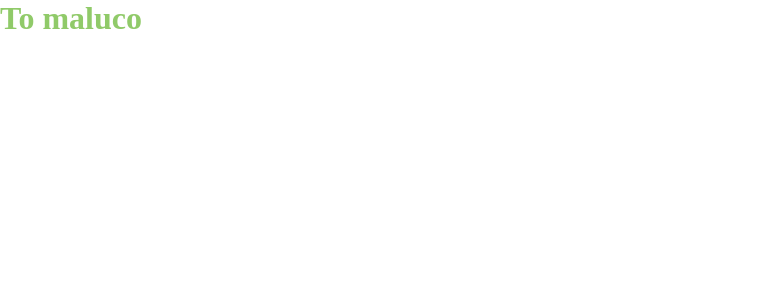
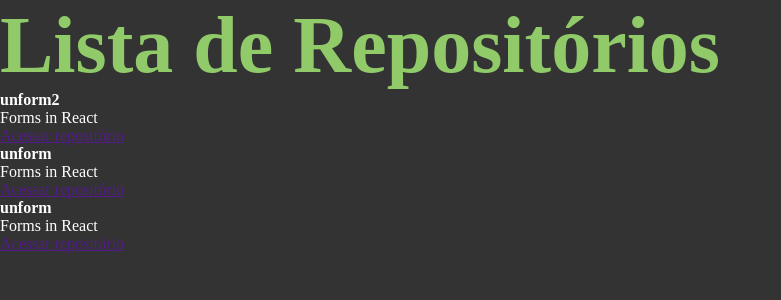
Before and after one commit to PeterTechDev/Github-Explorer, a React app: page / in a window 1280 px wide. Shown: the top 300 px of the page, without its empty margins (0-781 px from the left). Built offline with nearby package versions, Linux system fonts and the light colour scheme.

Commit message:
components

```diff
--- a/src/App.jsx
+++ b/src/App.jsx
@@ -1,6 +1,7 @@
+import { RepositoryList } from './components/RepositoryList';
 import './styles/global.scss';
 
 export function App() {
+  return <RepositoryList/>
 
-  return <h1> To maluco </h1>;
 }
--- /dev/null
+++ b/src/Components/RepositoryList.jsx
@@ -0,0 +1,36 @@
+const repositoryName = 'unform2';
+
+export function RepositoryList() {
+  return (
+    <section className="repository-list">
+      <h1>Lista de Repositórios</h1>
+
+      <ul>
+        <li>
+          <strong>{repositoryName}</strong>
+          <p>Forms in React</p>
+
+          <a href="">
+            Acessar repositório
+          </a>
+        </li>
+        <li>
+          <strong>unform</strong>
+          <p>Forms in React</p>
+
+          <a href="">
+            Acessar repositório
+          </a>
+        </li>
+        <li>
+          <strong>unform</strong>
+          <p>Forms in React</p>
+
+          <a href="">
+            Acessar repositório
+          </a>
+        </li>
+      </ul>
+    </section>
+  );
+}
--- a/src/styles/global.scss
+++ b/src/styles/global.scss
@@ -6,9 +6,12 @@
 }
 
 body {
-  font: Arial, Helvetica, sans-serif;
+  font: 16px, "Helvetica neue", sans-serif;
+  background-color: #333;
+  color: #fff;
 }
 
 h1 {
   color : rgb(144, 202, 105);
+  font-size: 80px;
 }
```
Also changed, not shown: babel.config.js (line endings or trailing spaces), package.json (line endings or trailing spaces), public/index.html (line endings or trailing spaces), src/index.jsx (line endings or trailing spaces), webpack.config.js (line endings or trailing spaces), 2 other files (tests, documents, lock files or other folders).
